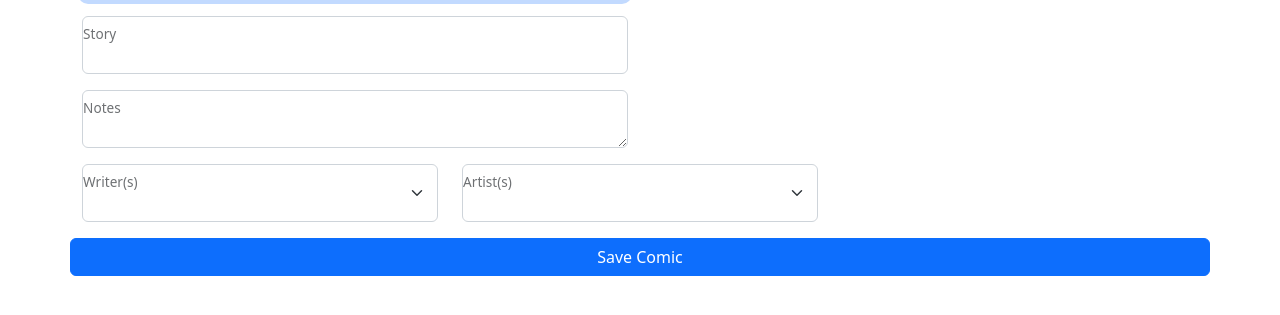
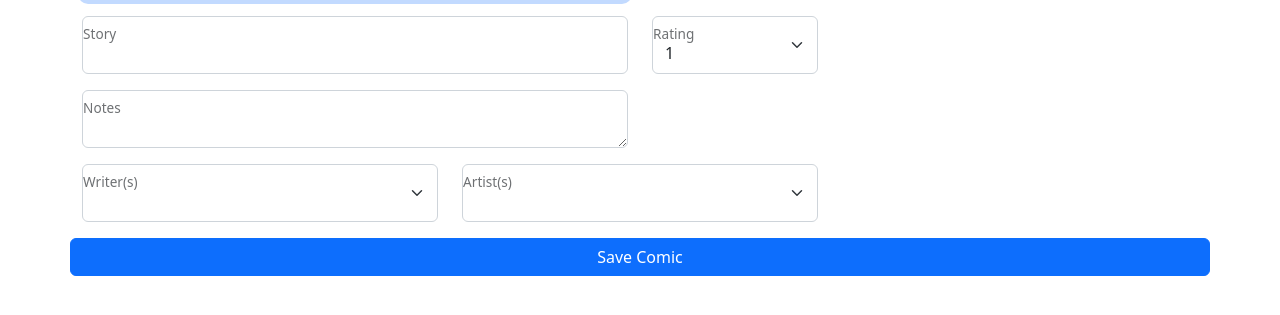
Before and after one commit to GrossmanPro/SpinnerRack, a PHP site: page /ComicFormView.php in a window 1280 px wide. Shown: the part 58-373 px from the top of the page. Run offline with PHP 8.4, Linux system fonts and the light colour scheme; data that the repository does not hold is empty; some libraries are stand-ins or nearby versions.

Commit message:
Added rating control to Comic form

```diff
--- a/src/ComicFormView.php
+++ b/src/ComicFormView.php
@@ -62,6 +62,16 @@ $creatorOptions = getSelectListOptions($pdo, 'Creators', 'OptionText');
                     <input type="text" class="form-control" id="story" name="story" title="Story" required>
                     <label for="story">Story</label>
                   </div>
+                  <div class="form-floating col-md-2">
+                      <select class="form-select" id="stars" name="stars" title="Comic rating">
+                          <option value="1">1</option>
+                          <option value="2">2</option>
+                          <option value="3">3</option>
+                          <option value="4">4</option>
+                          <option value="5">5</option>
+                      </select>
+                      <label for="stars">Rating</label>
+                  </div>
               </div>
               <div class="row mb-3">
                   <div class="form-floating col-md-6">
```
